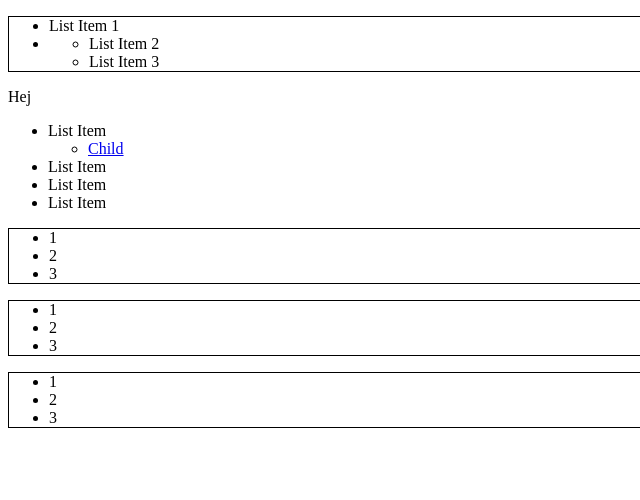
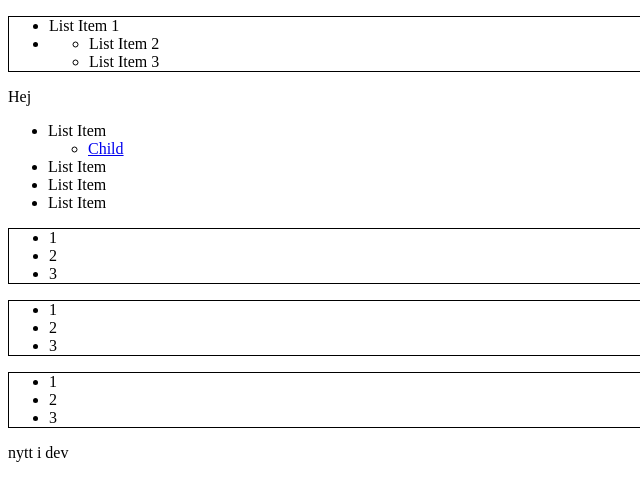
Before and after one commit to filipnils/sel, a plain HTML site: page index.html in a window 1280 px wide. Shown: the full height of the page, 0-640 px from the left. Drawn offline with Linux system fonts and the light colour scheme.

Commit message:
Added dev div

```diff
--- a/index.html
+++ b/index.html
@@ -58,5 +58,7 @@
 		<li>3</li>
 	</ul>
 
+	<div>nytt i dev</div>
+
 </body>
 </html>
```
